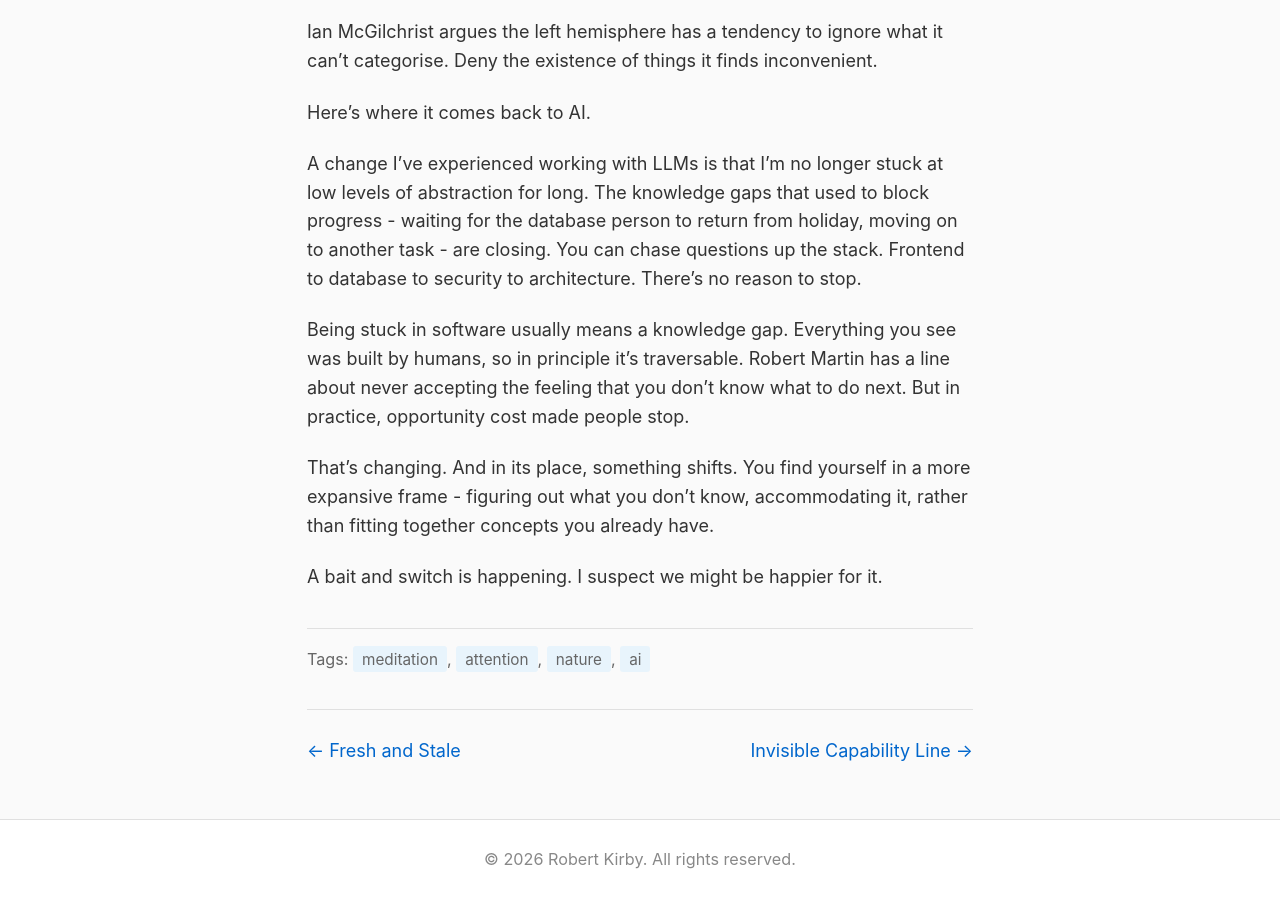
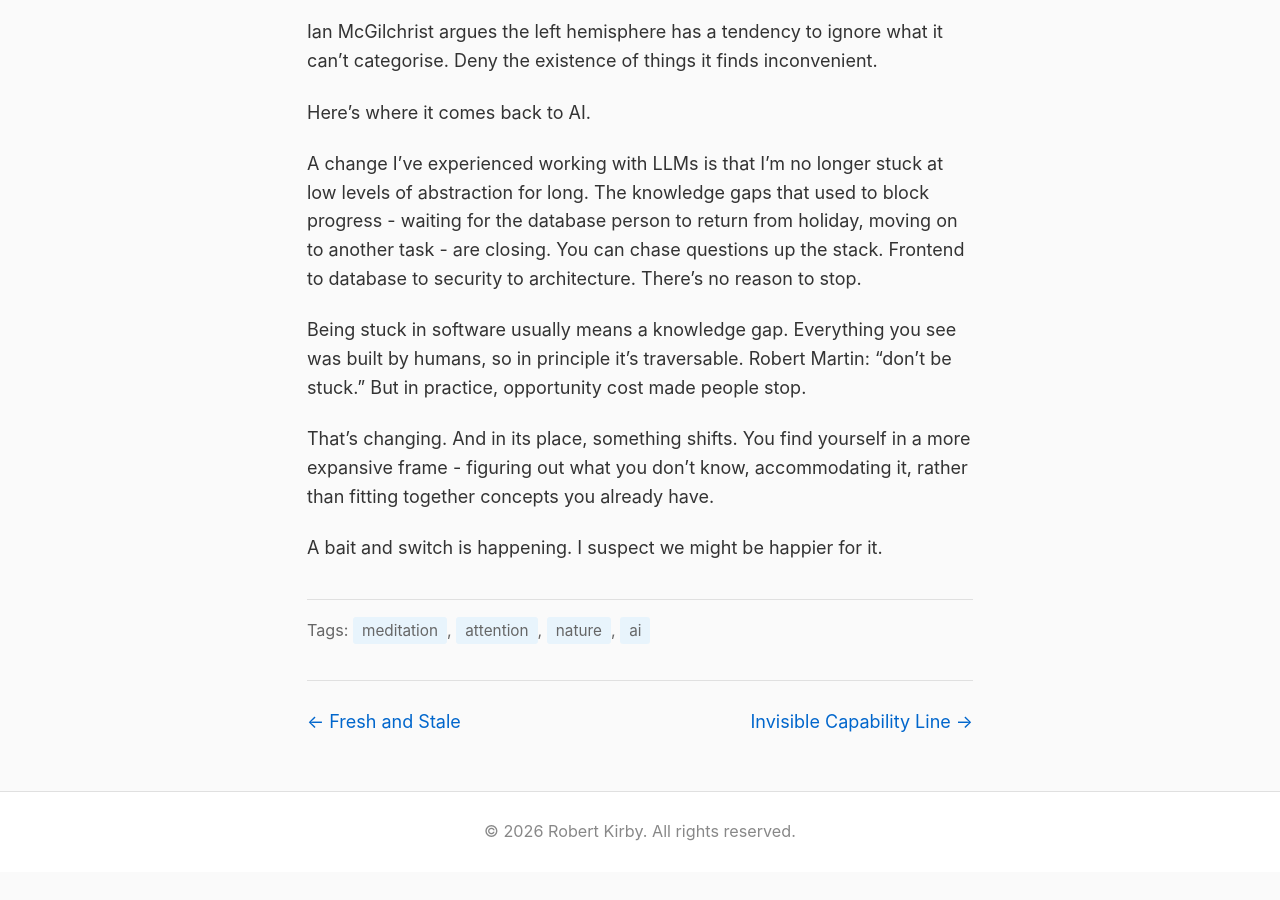
Before and after one commit to rob137/rob137.github.io, a Jekyll site: the page built from _posts/2026-01-04-field-recording.md, in a window 1280 px wide and 900 px high, scrolled down 1834 px. Built offline with Jekyll 4.4.1, drawn with Linux system fonts in a browser that asks for light colours; after the commit the page ends 2706 px from its top, so only the background shows below that.

Commit message:
Use direct Robert Martin quote

```diff
--- a/_posts/2026-01-04-field-recording.md
+++ b/_posts/2026-01-04-field-recording.md
@@ -42,7 +42,7 @@ Here's where it comes back to AI.
 
 A change I've experienced working with LLMs is that I'm no longer stuck at low levels of abstraction for long. The knowledge gaps that used to block progress - waiting for the database person to return from holiday, moving on to another task - are closing. You can chase questions up the stack. Frontend to database to security to architecture. There's no reason to stop.
 
-Being stuck in software usually means a knowledge gap. Everything you see was built by humans, so in principle it's traversable. Robert Martin has a line about never accepting the feeling that you don't know what to do next. But in practice, opportunity cost made people stop.
+Being stuck in software usually means a knowledge gap. Everything you see was built by humans, so in principle it's traversable. Robert Martin: "don't be stuck." But in practice, opportunity cost made people stop.
 
 That's changing. And in its place, something shifts. You find yourself in a more expansive frame - figuring out what you don't know, accommodating it, rather than fitting together concepts you already have.
 
```
